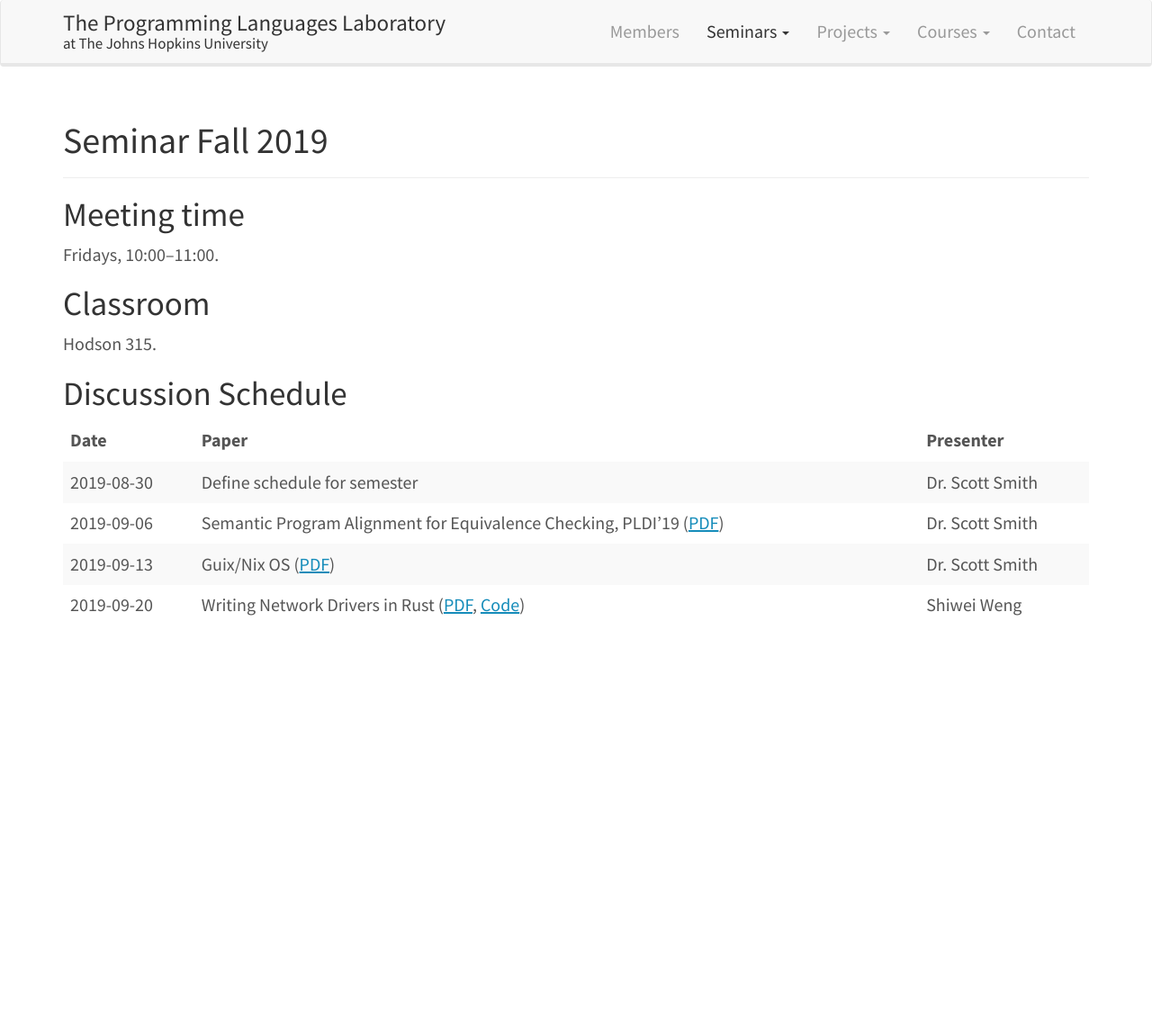
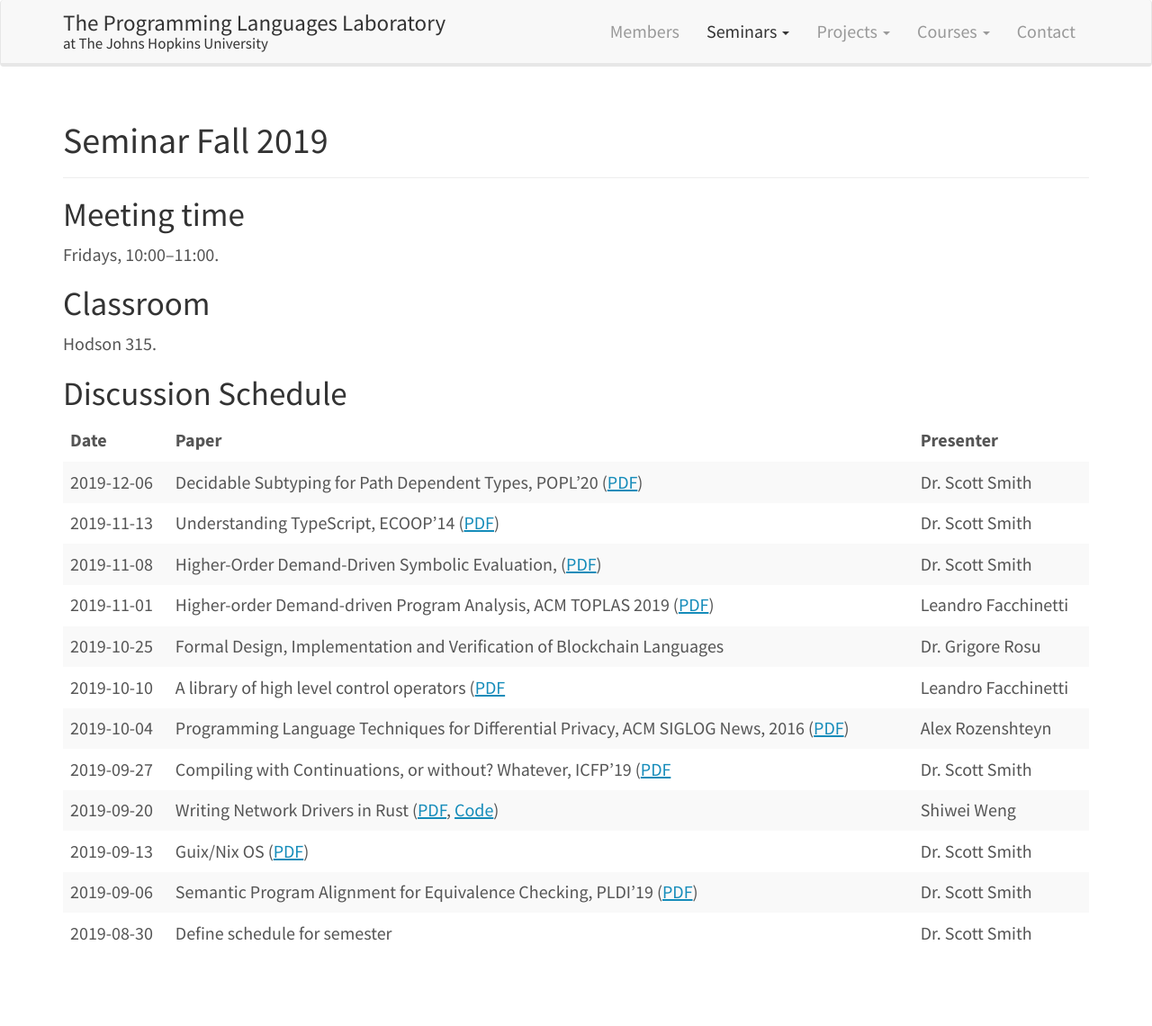
Before and after one commit to JHU-PL-Lab/www-pl-lab, a Jekyll site: the page built from seminars/fall-2019.md, in a window 1280 px wide. Shown: the whole page at 90% size. Built offline with Jekyll 4.4.1, drawn with Linux system fonts in a browser that asks for light colours; before the commit the page ends 900 px from its top, so only the background shows below that.

Commit message:
add seminars

```diff
--- a/seminars/fall-2019.md
+++ b/seminars/fall-2019.md
@@ -16,9 +16,17 @@ Hodson 315.
 Discussion Schedule
 -------------------
 
-| Date       | Paper                        | Presenter       |
-| ---------- | ---------------------------- | --------------- |
-| 2019-08-30 | Define schedule for semester | Dr. Scott Smith |
-| 2019-09-06 | Semantic Program Alignment for Equivalence Checking, PLDI'19 ([PDF](http://theory.stanford.edu/~aiken/publications/papers/pldi19.pdf)) | Dr. Scott Smith |
-| 2019-09-13 | Guix/Nix OS ([PDF](https://nixos.org/~eelco/pubs/nixos-jfp-submitted.pdf)) | Dr. Scott Smith
-| 2019-09-20 | Writing Network Drivers in Rust ([PDF](https://www.net.in.tum.de/fileadmin/bibtex/publications/theses/2018-ixy-rust.pdf), [Code](https://github.com/ixy-languages/ixy-languages)) | Shiwei Weng |
+| Date       | Paper                                                                                                                                                                                            | Presenter           |
+| ---------- | ------------------------------------------------------------------------------------------------------------------------------------------------------------------------------------------------ | ------------------- |
+| 2019-12-06 | Decidable Subtyping for Path Dependent Types, POPL'20 ([PDF](https://homepages.ecs.vuw.ac.nz/~alex/files/MackayPotaninAldrichGrovesPOPL2020.pdf))                                                | Dr. Scott Smith     |
+| 2019-11-13 | Understanding TypeScript, ECOOP'14 ([PDF](https://users.soe.ucsc.edu/~abadi/Papers/FTS-submitted.pdf))                                                                                           | Dr. Scott Smith     |
+| 2019-11-08 | Higher-Order Demand-Driven Symbolic Evaluation, ([PDF](https://pl.cs.jhu.edu/projects/demand-driven-program-analysis/papers/higher-order-demand-driven-symbolic-execution-preprint.pdf))         | Dr. Scott Smith     |
+| 2019-11-01 | Higher-order Demand-driven Program Analysis, ACM TOPLAS 2019 ([PDF](http://pl.cs.jhu.edu/projects/demand-driven-program-analysis/papers/higher-order-demand-driven-program-analysis-toplas.pdf)) | Leandro Facchinetti |
+| 2019-10-25 | Formal Design, Implementation and Verification of Blockchain Languages                                                                                                                           | Dr. Grigore Rosu    |
+| 2019-10-10 | A library of high level control operators ([PDF](https://dl.acm.org/citation.cfm?id=181891)                                                                                                      | Leandro Facchinetti |
+| 2019-10-04 | Programming Language Techniques for Differential Privacy, ACM SIGLOG News, 2016 ([PDF](https://dl.acm.org/citation.cfm?id=2893591))                                                              | Alex Rozenshteyn    |
+| 2019-09-27 | Compiling with Continuations, or without? Whatever, ICFP'19 ([PDF](https://www.cs.purdue.edu/homes/rompf/papers/cong-icfp19.pdf)                                                                 | Dr. Scott Smith     |
+| 2019-09-20 | Writing Network Drivers in Rust ([PDF](https://www.net.in.tum.de/fileadmin/bibtex/publications/theses/2018-ixy-rust.pdf), [Code](https://github.com/ixy-languages/ixy-languages))                | Shiwei Weng         |
+| 2019-09-13 | Guix/Nix OS ([PDF](https://nixos.org/~eelco/pubs/nixos-jfp-submitted.pdf))                                                                                                                       | Dr. Scott Smith     |
+| 2019-09-06 | Semantic Program Alignment for Equivalence Checking, PLDI'19 ([PDF](http://theory.stanford.edu/~aiken/publications/papers/pldi19.pdf))                                                           | Dr. Scott Smith     |
+| 2019-08-30 | Define schedule for semester                                                                                                                                                                     | Dr. Scott Smith     |
```
